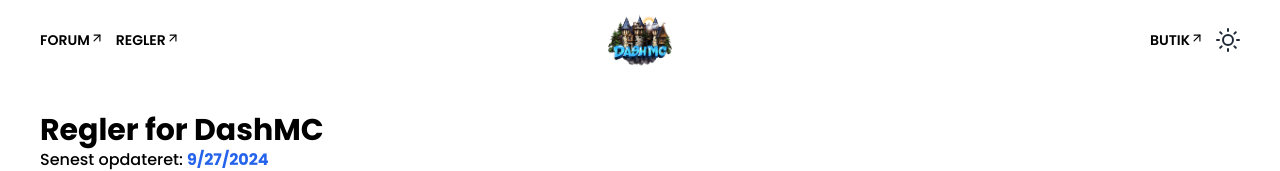
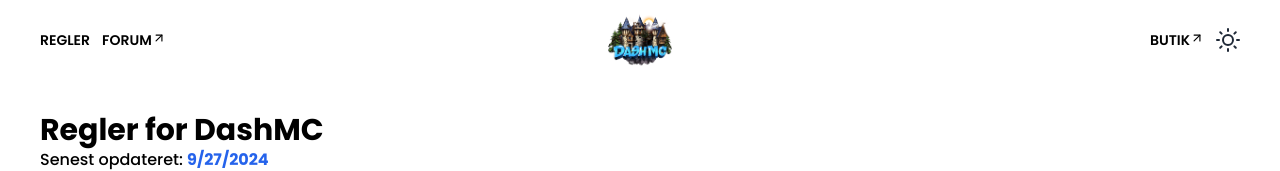
Before and after one commit to Tandhjulet/dashmc, a Next.js app: page /rules in a window 1280 px wide. Shown: the top 171 px of the page. Built offline with nearby package versions, Linux system fonts and the light colour scheme.

Commit message:
Added not found

```diff
--- a/package.json
+++ b/package.json
@@ -3,7 +3,7 @@
   "version": "0.1.0",
   "private": true,
   "scripts": {
-    "dev": "next dev --turbo",
+    "dev": "next dev",
     "build": "next build",
     "start": "next start",
     "lint": "next lint"
--- a/src/app/layout.tsx
+++ b/src/app/layout.tsx
@@ -44,7 +44,7 @@ export default function RootLayout({
 	return (
 		<html lang="en">
 			<body
-				className={`${poppins.className} antialiased`}
+				className={`${poppins.className} antialiased min-h-screen`}
 			>
 				<Header />
 				{children}
--- /dev/null
+++ b/src/app/not-found.tsx
@@ -0,0 +1,19 @@
+import { FaArrowLeft } from "react-icons/fa6";
+
+export default function NotFound() {
+	return (
+		<div className="pt-32 mx-auto w-full max-w-[1200px] flex flex-col items-center justify-center h-[calc(100vh-272px)]">
+			<h1 className="text-[12.5rem] leading-[13rem] font-black text-blue-600">404</h1>
+			<p className="text-center text-xl text-gray-800">
+				Vi kan desværre ikke finde
+				<br />
+				siden som du leder efter.
+			</p>
+
+			<a href="/" className="inline-flex items-center py-4 px-6 bg-blue-600 gap-3 text-white rounded-full mt-12">
+				<FaArrowLeft />
+				Gå hjem
+			</a>
+		</div>
+	)
+}
--- a/src/components/Header.tsx
+++ b/src/components/Header.tsx
@@ -6,15 +6,12 @@ export default function Header() {
 		<header className="flex w-full py-2 bg-white/90 fixed top-0 z-50 backdrop-blur-md">
 			<nav className="inline-flex mx-auto w-full max-w-[1200px] justify-between items-center text-sm">
 				<div className="inline-flex items-center gap-3 w-[200px]">
+					<a href="/rules" className="font-semibold">
+						REGLER
+					</a>
+
 					<a href="#" className="font-semibold">
 						FORUM
-						<span className="inline-block">
-							<FiArrowUpRight />
-						</span>
-					</a>
-
-					<a href="/rules" className="font-semibold">
-						REGLER
 						<span className="inline-block">
 							<FiArrowUpRight />
 						</span>
```
